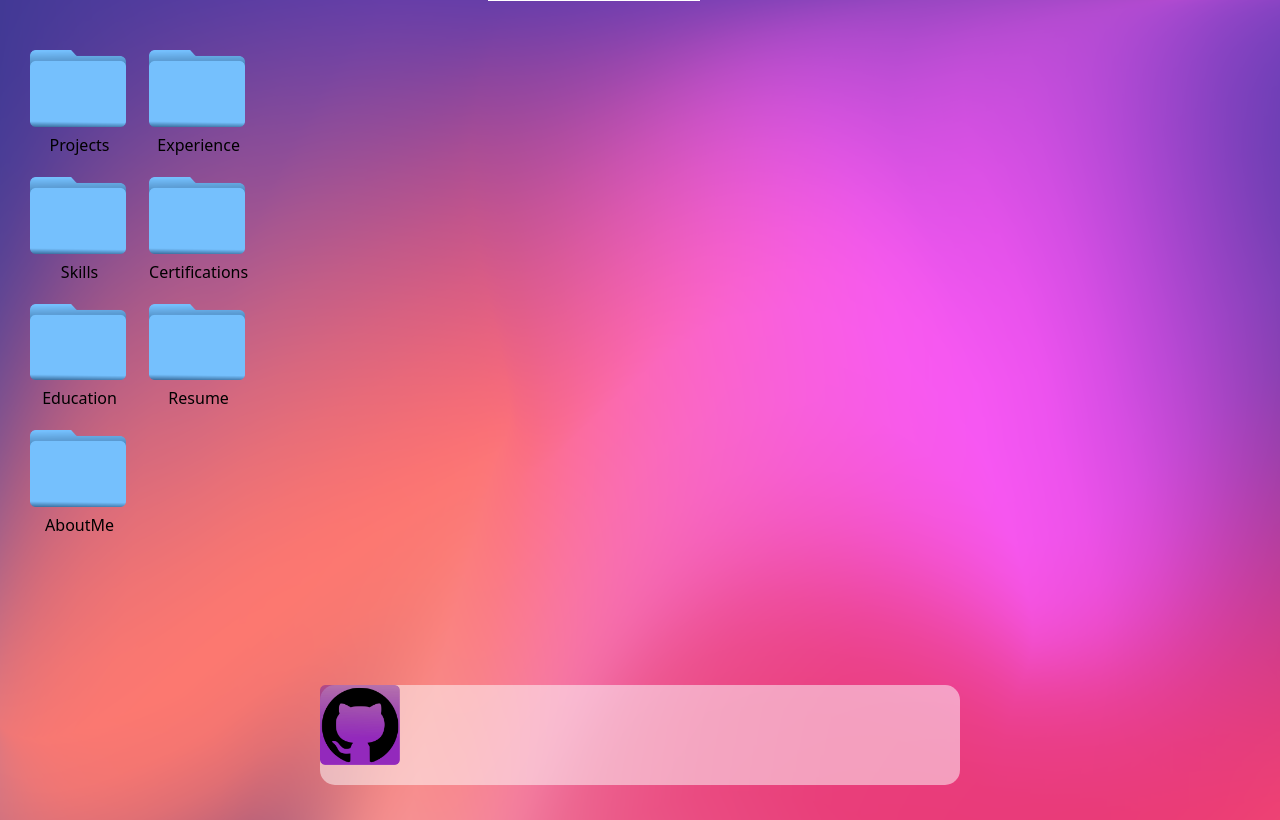
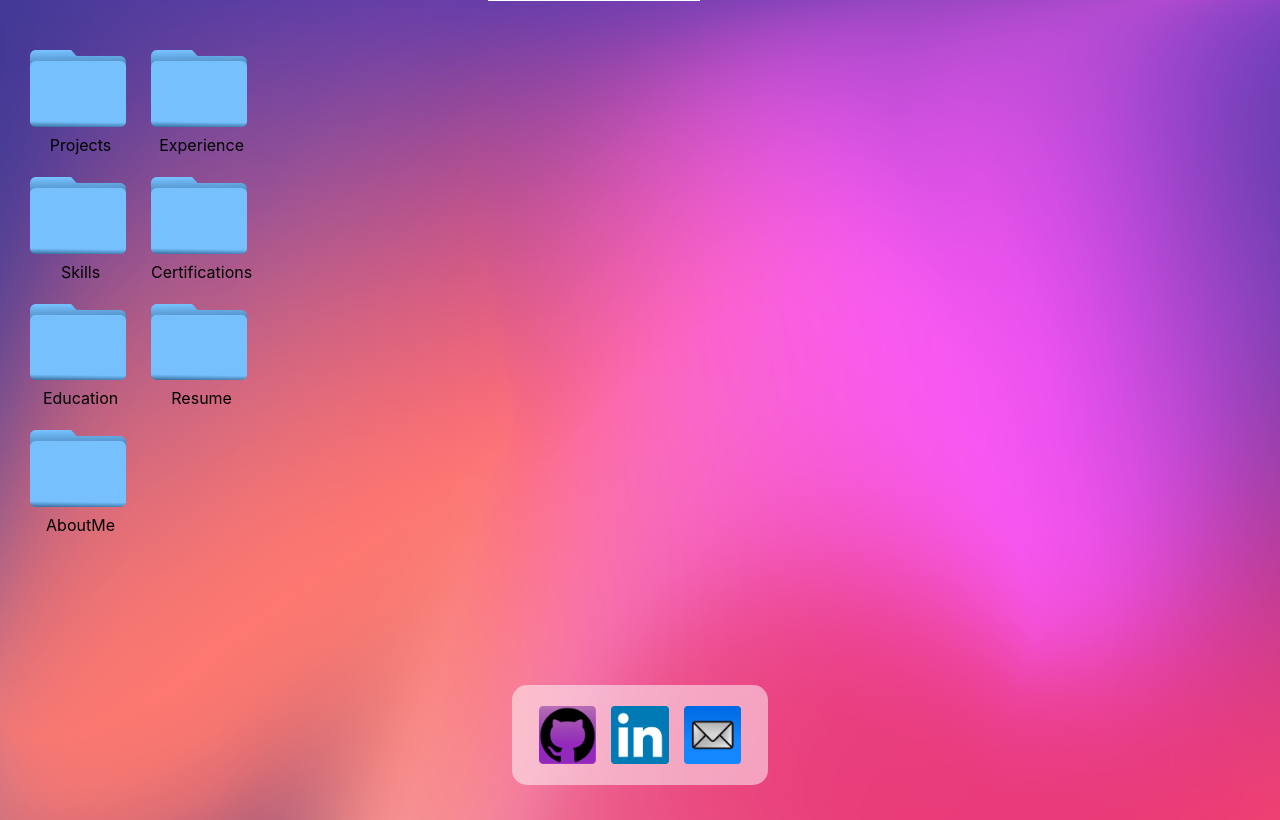
Before and after one commit to SandyLlapa/PersonalWebsite, a React (Vite) app in the folder PersonalWebsite/: page / in a window 1280 px wide. Built offline with nearby package versions, Linux system fonts and the light colour scheme.

Commit message:
added icons for ways of contact

```diff
--- a/PersonalWebsite/src/App.css
+++ b/PersonalWebsite/src/App.css
@@ -10,6 +10,7 @@ html,body, #root, .container{
 .Folder{
   height:6vw;
   max-height: 110px;
+  cursor:pointer;
 
 }
 
@@ -47,7 +48,7 @@ html,body, #root, .container{
   height:40vw;
   min-height: 60vh;
   background:white;
-  border: 1px solid #ccc;
+  border: 1px solid #7a7a7a;
   border-radius: 5px;
   box-shadow: 0 4px 8px rgba(0,0,0,0.2);
   overflow: hidden;
@@ -58,15 +59,16 @@ html,body, #root, .container{
   display:flex;
   justify-content: space-between;
   align-items: center;
-  padding: 8px 12px;
-  background: #f0f0f0;
-  border-bottom: 1px solid #ddd;
+  padding-left: 15px;
+  background-image:linear-gradient(to right,#004cff, #00d9ff ) ;
+
   cursor: move;
 
 
 }
 
 .windowContent {
+  border-radius: 10px;
   padding: 15px;
   height: calc(100% - 40px); /* Adjust based on header height */
   overflow-y: auto;
@@ -85,13 +87,17 @@ html,body, #root, .container{
 .contactApps{
   margin-bottom: 0px;
   padding-bottom: 0px;
-  width: 50vw;
+  width: 20vw;
   height:100px;
   max-width: 700px;
   background-color: rgba(255, 255, 255, 0.5);;
-
   border-radius: 15px;
   justify-self: center;
+  display:flex;
+  justify-content: center;
+  align-items: center;
+  gap:15px;
+
 
 
 }
@@ -106,9 +112,65 @@ html,body, #root, .container{
   margin-bottom: 15px;
 
 
+}
+
+.contactApps > button{
+  margin:0px;
+  padding: 0px;
+  background-color: rgba(255, 255, 255, 0);
+  border:none;
+  cursor:pointer;
+  transition: transform 0.2s ease-in-out;
+  transform-origin: bottom center;
 
 }
 
-.GitHub{
-  height:80px;
+.contactApps > button:hover{
+  transform: scale(1.5);
+  margin:0 10px;
 }
+
+.GitHub, .Email, .Linkedin{
+  height:4.5vw;
+  transition: transform 0.2s ease-in-out;
+}
+
+.tooltip-container{
+  position:relative;
+  display: inline-flex;
+  justify-content: center;
+}
+
+
+.tooltip {
+  position: absolute;
+  bottom: 100%;
+  left: 50%;
+  transform: translateX(-50%);
+  background-color: rgba(0, 0, 0, 0.8);
+  color: white;
+  padding: 4px 8px;
+  border-radius: 4px;
+  font-size: 12px;
+  white-space: nowrap;
+  opacity: 0;
+  visibility: hidden;
+  transition: opacity 0.2s, visibility 0.2s;
+  margin-bottom: 10px;
+  backdrop-filter: blur(5px);
+  background-color: rgba(60, 60, 60, 0.8);
+  border-radius: 6px;
+  padding: 4px 12px;
+  font-family: -apple-system, BlinkMacSystemFont, sans-serif;
+  font-weight: 500;
+}
+
+.tooltip-container:hover .tooltip {
+  opacity: 1;
+  visibility: visible;
+}
+
+.tooltip-container:hover {
+  transform: scale(1.5);
+  z-index: 1;
+}
--- a/PersonalWebsite/src/App.jsx
+++ b/PersonalWebsite/src/App.jsx
@@ -1,6 +1,9 @@
 import { useState } from 'react'
 import bitmap from './assets/bitmap.webp'
 import github from './assets/githubv2.webp'
+import email from './assets/email.webp'
+import linkedin from './assets/linkedin.webp'
+
 import './App.css'
 
 function App() {
@@ -117,7 +120,18 @@ function App() {
 
 
         <div className="contactApps">
-          <img src={github} alt="Github" className="GitHub" />
+          <button className="tooltip-container" onClick={()=>window.location.href="https://github.com/SandyLlapa"}>
+            <img src={github} alt="Github" className="GitHub" />
+            <span className="tooltip">GitHub</span>
+          </button>
+          <button className="tooltip-container" onClick={()=>window.location.href="https://www.linkedin.com/in/sandyllapa/"}>
+            <img src={linkedin} alt="Linkedin" className="Linkedin" />
+            <span className="tooltip">Linkedin</span>
+          </button>
+          <button className="tooltip-container" onClick={() => window.location.href = "mailto:sandyllapa@gmail.com"}>
+            <img src={email} alt="Email" className="Email" />
+            <span className="tooltip">Email</span>
+          </button>
         </div>
       </div>
 
--- a/PersonalWebsite/src/index.css
+++ b/PersonalWebsite/src/index.css
@@ -3,7 +3,7 @@
 } */
 
 :root {
-  font-family: system-ui, Avenir, Helvetica, Arial, sans-serif;
+  font-family: -apple-system, BlinkMacSystemFont, sans-serif;
   line-height: 1.5;
   font-weight: 400;
   color-scheme: light dark;
```
Also changed, not shown: PersonalWebsite/src/assets/email.webp (added), PersonalWebsite/src/assets/linkedin.webp (added).
